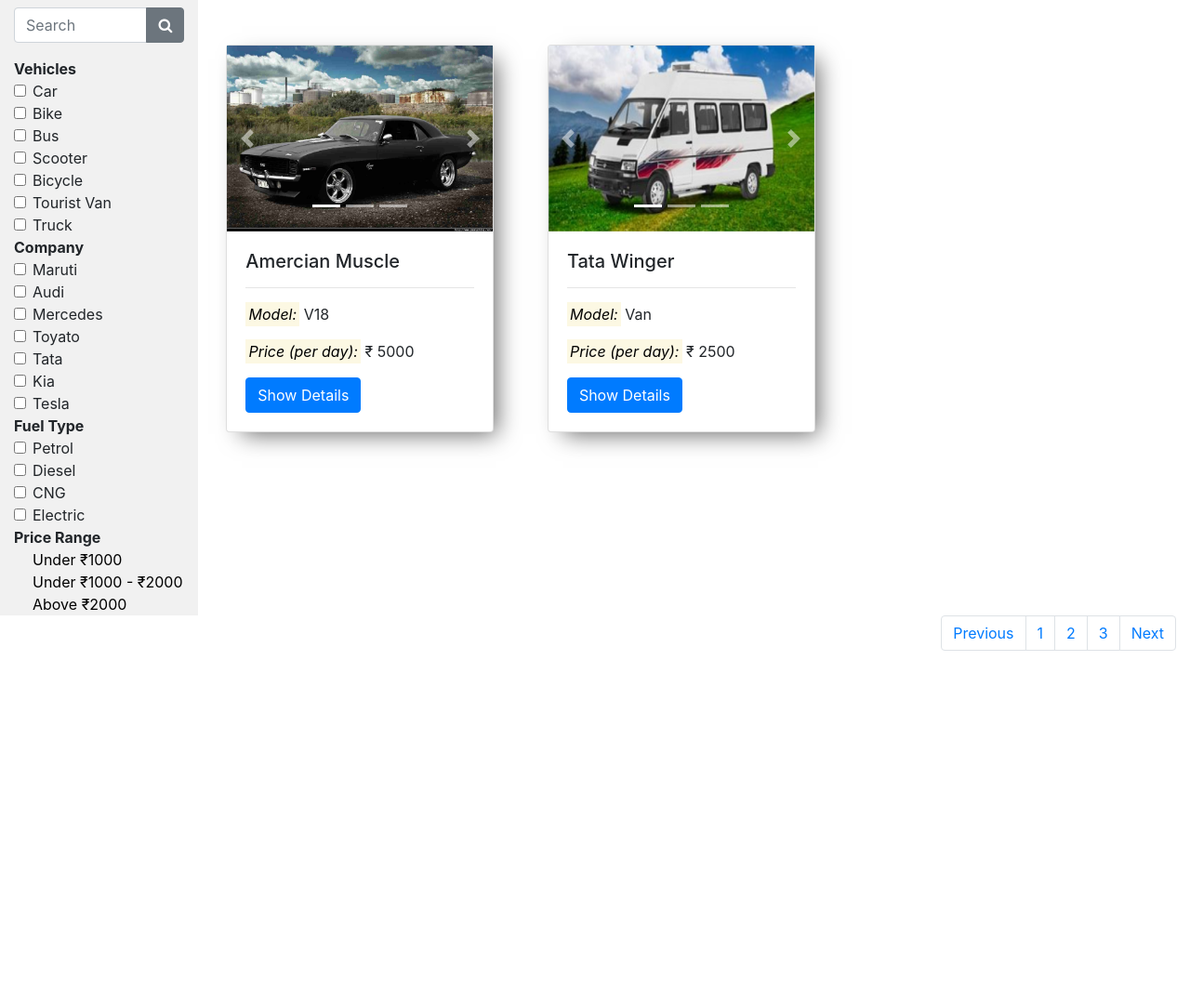
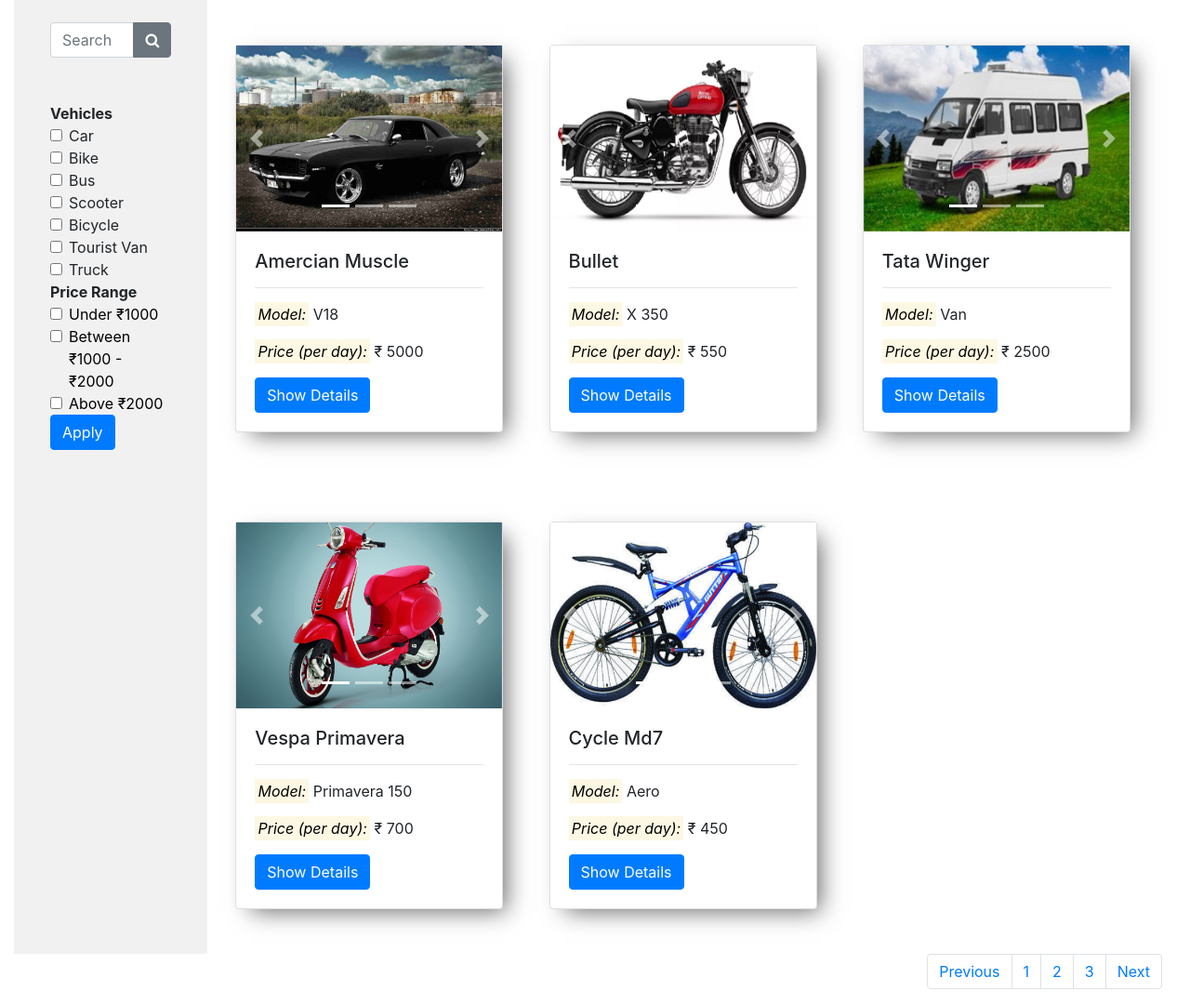
Before and after one commit to CoderLovely08/django-vehicle-renting, a Django app: page /FilterVehicle/ in a window 1280 px wide. Shown: the part 66-1146 px from the top of the page at 93% size. Before the commit the page ends 766 px from the top, so only its background shows below. Run offline with Django 3.2, Linux system fonts and the light colour scheme; data comes from the database, SQL or seed files in the repository; some libraries are stand-ins or nearby versions.

Commit message:
final commit

```diff
--- a/VehicleRentingSystem/CustomerHome/templates/Home.html
+++ b/VehicleRentingSystem/CustomerHome/templates/Home.html
@@ -6,6 +6,10 @@
 <head>
     <meta charset="UTF-8" />
     <title>{% block title %}Home {% endblock %}</title>
+    <link rel="stylesheet"
+        href="https://cdnjs.cloudflare.com/ajax/libs/bootstrap-select/1.12.2/css/bootstrap-select.min.css" />
+    <link href="https://maxcdn.bootstrapcdn.com/bootstrap/3.3.5/css/bootstrap.min.css" rel="stylesheet" />
+    <link href="http://code.jquery.com/ui/1.12.1/themes/base/jquery-ui.css" rel="stylesheet" />
 </head>
 
 <body>
--- a/VehicleRentingSystem/CustomerHome/templates/LoggedinBase.html
+++ b/VehicleRentingSystem/CustomerHome/templates/LoggedinBase.html
@@ -8,7 +8,8 @@
     <meta name="viewport" content="width=device-width, initial-scale=1, shrink-to-fit=no">
 
     <!-- Bootstrap CSS -->
-    <link rel="stylesheet" href="https://maxcdn.bootstrapcdn.com/bootstrap/4.0.0/css/bootstrap.min.css" integrity="sha384-Gn5384xqQ1aoWXA+058RXPxPg6fy4IWvTNh0E263XmFcJlSAwiGgFAW/dAiS6JXm" crossorigin="anonymous">
+    <link rel="stylesheet" href="https://maxcdn.bootstrapcdn.com/bootstrap/4.0.0/css/bootstrap.min.css"
+        integrity="sha384-Gn5384xqQ1aoWXA+058RXPxPg6fy4IWvTNh0E263XmFcJlSAwiGgFAW/dAiS6JXm" crossorigin="anonymous">
 
     <!-- fontawesome -->
     <link rel="stylesheet" href="https://cdnjs.cloudflare.com/ajax/libs/font-awesome/4.7.0/css/font-awesome.min.css">
@@ -23,9 +24,11 @@
 </head>
 
 <body>
-    <nav class="navbar sticky-top navbar-expand-lg navbar-dark bg-dark" style="font-size: larger;" aria-label="" aria-labbelledby="">
+    <nav class="navbar sticky-top navbar-expand-lg navbar-dark bg-dark" style="font-size: larger;" aria-label=""
+        aria-labbelledby="">
         <a href="/Home"><img class="navbar-brand" src="{% static 'img/Logos/Trial3Logo.png' %}" height="50"></a>
-        <button class="navbar-toggler" type="button" data-toggle="collapse" data-target="#navbarSupportedContent" aria-controls="navbarSupportedContent" aria-expanded="false" aria-label="Toggle navigation">
+        <button class="navbar-toggler" type="button" data-toggle="collapse" data-target="#navbarSupportedContent"
+            aria-controls="navbarSupportedContent" aria-expanded="false" aria-label="Toggle navigation">
             <span class="navbar-toggler-icon"></span>
         </button>
 
@@ -62,110 +65,80 @@
     <!-- Side bar -->
 
     <div class="container-fluid">
+        <div class="container-fluid">
             <div class="row">
                 <div class="col-sm-2" style="height: auto; background-color: #f1f1f1;" id="demo">
                     <div class="row">
+                        <form action="/VehicleSearch/" class="px-4 py-3" method="post" enctype="multipart/form-data">
+                            {% csrf_token %}
                             <div class="col-sm mt-2">
                                 <label class="sr-only" for="inlineFormInputGroup">Search</label>
                                 <div class="input-group mb-2">
-                            <input type="search" class="form-control" id="inlineFormInputGroup" placeholder="Search">
+                                    <input type="search" class="form-control" id="inlineFormInputGroup" placeholder="Search"
+                                        name="vehicleType">
                                     <div class="input-group-append">
-                                <button class="btn btn-secondary" type="button"><i class="fa fa-search"></i></button>
+                                        <button class="btn btn-secondary" type="submit"><i
+                                                class="fa fa-search"></i></button>
                                     </div>
                                 </div>
                             </div>
+                        </form>
                     </div>
                     <div class="row">
                         <div class="col-sm mt-2">
-                        <form>
+                            <form action="/FilterVehicle/" class="px-4 py-3" method="post" enctype="multipart/form-data">
+                                {% csrf_token %}
                                 <strong>Vehicles</strong>
                                 <div class="form-check">
-                                <input type="checkbox" class="form-check-input" id="Car">
-                                <label class="form-check-label" for="Car">Car</label>
+                                    <input type="checkbox" class="form-check-input" id="Car" name="car">
+                                    <label class="form-check-label" for="Car" >Car</label>
                                 </div>
                                 <div class="form-check">
-                                <input type="checkbox" class="form-check-input" id="Bike">
-                                <label class="form-check-label" for="Bike">Bike</label>
+                                    <input type="checkbox" class="form-check-input" name="bike" id="Bike">
+                                    <label class="form-check-label" for="Bike" >Bike</label>
                                 </div>
                                 <div class="form-check">
-                                <input type="checkbox" class="form-check-input" id="Bus">
-                                <label class="form-check-label" for="Bus">Bus</label>
+                                    <input type="checkbox" class="form-check-input" name="bus" id="Bus">
+                                    <label class="form-check-label" for="Bus" >Bus</label>
                                 </div>
                                 <div class="form-check">
-                                <input type="checkbox" class="form-check-input" id="Scooter">
-                                <label class="form-check-label" for="Scooter">Scooter</label>
+                                    <input type="checkbox" class="form-check-input" id="Scooter" name="scooter">
+                                    <label class="form-check-label" for="Scooter" name="scooter">Scooter</label>
                                 </div>
                                 <div class="form-check">
-                                <input type="checkbox" class="form-check-input" id="Bicycle">
-                                <label class="form-check-label" for="Bicycle">Bicycle</label>
+                                    <input type="checkbox" class="form-check-input" id="Bicycle" name="cycle">
+                                    <label class="form-check-label" for="Bicycle" name="cycle">Bicycle</label>
                                 </div>
                                 <div class="form-check">
-                                <input type="checkbox" class="form-check-input" id="TouristVan">
-                                <label class="form-check-label" for="TouristVan">Tourist Van</label>
+                                    <input type="checkbox" class="form-check-input" id="TouristVan" name="van">
+                                    <label class="form-check-label" for="TouristVan" name="van">Tourist Van</label>
                                 </div>
                                 <div class="form-check">
-                                <input type="checkbox" class="form-check-input" id="Truck">
+                                    <input type="checkbox" class="form-check-input" id="Truck" name="truck">
                                     <label class="form-check-label" for="Truck">Truck</label>
                                 </div>
 
 
-                            <strong>Company</strong>
-                            <div class="form-check">
-                                <input type="checkbox" class="form-check-input" id="Maruti">
-                                <label class="form-check-label" for="Maruti">Maruti</label>
-                            </div>
-                            <div class="form-check">
-                                <input type="checkbox" class="form-check-input" id="Audi">
-                                <label class="form-check-label" for="Audi">Audi</label>
-                            </div>
-                            <div class="form-check">
-                                <input type="checkbox" class="form-check-input" id="Mercedes">
-                                <label class="form-check-label" for="Mercedes">Mercedes</label>
-                            </div>
-                            <div class="form-check">
-                                <input type="checkbox" class="form-check-input" id="Toyato">
-                                <label class="form-check-label" for="Toyato">Toyato</label>
-                            </div>
-                            <div class="form-check">
-                                <input type="checkbox" class="form-check-input" id="Tata">
-                                <label class="form-check-label" for="Tata">Tata</label>
-                            </div>
-                            <div class="form-check">
-                                <input type="checkbox" class="form-check-input" id="Kia">
-                                <label class="form-check-label" for="Kia">Kia</label>
-                            </div>
-                            <div class="form-check">
-                                <input type="checkbox" class="form-check-input" id="Tesla">
-                                <label class="form-check-label" for="Tesla">Tesla</label>
-                            </div>
-
-                            <strong>Fuel Type</strong>
-                            <div class="form-check">
-                                <input type="checkbox" class="form-check-input" id="Petrol">
-                                <label class="form-check-label" for="Petrol">Petrol</label>
-                            </div>
-                            <div class="form-check">
-                                <input type="checkbox" class="form-check-input" id="Diesel">
-                                <label class="form-check-label" for="Diesel">Diesel</label>
-                            </div>
-                            <div class="form-check">
-                                <input type="checkbox" class="form-check-input" id="CNG">
-                                <label class="form-check-label" for="CNG">CNG</label>
-                            </div>
-                            <div class="form-check">
-                                <input type="checkbox" class="form-check-input" id="Electric">
-                                <label class="form-check-label" for="Electric">Electric</label>
-                            </div>
 
                                 <strong>Price Range</strong>
                                 <div class="form-check">
                                     <a href="#" style="color: black;">
-                                    <label class="form-check-label justify-content-end" for="price" style="cursor: pointer;" onMouseOver="this.style.color='tomato'" onMouseOut="this.style.color='black'">Under ₹1000</label>
-                                    <label class="form-check-label justify-content-end" for="price" style="cursor: pointer;" onMouseOver="this.style.color='tomato'" onMouseOut="this.style.color='black'">Under ₹1000 - ₹2000</label>
-                                    <label class="form-check-label justify-content-end" for="price" style="cursor: pointer;" onMouseOver="this.style.color='tomato'" onMouseOut="this.style.color='black'">Above ₹2000</label>
+                                        <input type="checkbox" class="form-check-input" id="under1000" name="under1000">
+                                        <label class="form-check-label justify-content-end" for="price"
+                                            style="cursor: pointer;" onMouseOver="this.style.color='tomato'"
+                                            onMouseOut="this.style.color='black'">Under ₹1000</label>
+                                        <br>
+                                        <input type="checkbox" class="form-check-input" id="above1000" name="range1-2000">
+                                        <label class="form-check-label justify-content-end" for="price"
+                                        style="cursor: pointer;" onMouseOver="this.style.color='tomato'"
+                                        onMouseOut="this.style.color='black'">Between ₹1000 - ₹2000</label>
+                                        <input type="checkbox" class="form-check-input" id="above2000" name="above2000">
+                                        <label class="form-check-label justify-content-end" for="price"
+                                            style="cursor: pointer;" onMouseOver="this.style.color='tomato'"
+                                            onMouseOut="this.style.color='black'">Above ₹2000</label>
                                     </a>
                                 </div>
-
+                                <input type="submit" value="Apply" class="btn btn-primary" />
                             </form>
                         </div>
                     </div>
@@ -196,9 +169,15 @@
 
     <!-- Optional JavaScript -->
     <!-- jQuery first, then Popper.js, then Bootstrap JS -->
-    <script src="https://code.jquery.com/jquery-3.2.1.slim.min.js " integrity="sha384-KJ3o2DKtIkvYIK3UENzmM7KCkRr/rE9/Qpg6aAZGJwFDMVNA/GpGFF93hXpG5KkN " crossorigin="anonymous "></script>
-    <script src="https://cdnjs.cloudflare.com/ajax/libs/popper.js/1.12.9/umd/popper.min.js " integrity="sha384-ApNbgh9B+Y1QKtv3Rn7W3mgPxhU9K/ScQsAP7hUibX39j7fakFPskvXusvfa0b4Q " crossorigin="anonymous "></script>
-    <script src="https://maxcdn.bootstrapcdn.com/bootstrap/4.0.0/js/bootstrap.min.js " integrity="sha384-JZR6Spejh4U02d8jOt6vLEHfe/JQGiRRSQQxSfFWpi1MquVdAyjUar5+76PVCmYl " crossorigin="anonymous "></script>
+    <script src="https://code.jquery.com/jquery-3.2.1.slim.min.js "
+        integrity="sha384-KJ3o2DKtIkvYIK3UENzmM7KCkRr/rE9/Qpg6aAZGJwFDMVNA/GpGFF93hXpG5KkN "
+        crossorigin="anonymous "></script>
+    <script src="https://cdnjs.cloudflare.com/ajax/libs/popper.js/1.12.9/umd/popper.min.js "
+        integrity="sha384-ApNbgh9B+Y1QKtv3Rn7W3mgPxhU9K/ScQsAP7hUibX39j7fakFPskvXusvfa0b4Q "
+        crossorigin="anonymous "></script>
+    <script src="https://maxcdn.bootstrapcdn.com/bootstrap/4.0.0/js/bootstrap.min.js "
+        integrity="sha384-JZR6Spejh4U02d8jOt6vLEHfe/JQGiRRSQQxSfFWpi1MquVdAyjUar5+76PVCmYl "
+        crossorigin="anonymous "></script>
 </body>
 
 </html>
--- a/VehicleRentingSystem/CustomerHome/views.py
+++ b/VehicleRentingSystem/CustomerHome/views.py
@@ -80,17 +80,41 @@
         return render(request,'SignIn.html',{'Message':Message})
 
 def FilterVehicle(request):
-    if request.POST.get('under1000',''):
-        result_vehicles=Vehicle.objects.filter(Vehicle_price__lte=1000)
-    elif request.POST.get('range1-2000',''):
-        result_vehicles=Vehicle.objects.filter(Vehicle_price__range=[1000,2000])
-    else: result_vehicles=Vehicle.objects.filter(Vehicle_price__gte=2000)
-    return render(request,'Home.html',{'vehicle':result_vehicles})
+    try:
+        if request.POST.get('under1000',''):
+            result_vehicles=Vehicle.objects.filter(Vehicle_price__lte=1000)
+        if request.POST.get('range1-2000',''):
+            result_vehicles=Vehicle.objects.filter(Vehicle_price__range=[1000,2000])
+        if request.POST.get('above2000',''):
+            result_vehicles=Vehicle.objects.filter(Vehicle_price__gte=2000)
+
+        if request.POST.get('car',''):
+            print('carn section')
+            result_vehicles=Vehicle.objects.filter(Vehicle_type='Car')
+
+        if request.POST.get('bike',''):
+            result_vehicles=Vehicle.objects.filter(Vehicle_type='Bike')
+
+        if request.POST.get('van',''):
+            result_vehicles=Vehicle.objects.filter(Vehicle_type='Tourist Van')
+
+        if request.POST.get('cycle',''):
+            result_vehicles=Vehicle.objects.filter(Vehicle_type='Bicycle')
+
+        if request.POST.get('scooter',''):
+            result_vehicles=Vehicle.objects.filter(Vehicle_type='Scooter')
+        # result_vehicles=result_vehicles1 | result_vehicles2
+        return render(request,'Home.html',{'vehicle':result_vehicles})
+    except:
+        print('here')
+        result_vehicles=Vehicle.objects.all()
+        return render(request,'Home.html',{'vehicle':result_vehicles})
 
 
 def VehicleSearch(request):
     if request.POST:
         searchValue=request.POST.get('vehicleType','')
+        print(searchValue)
         result_vehicles=Vehicle.objects.filter(Vehicle_type=searchValue)
         return render(request,'Home.html',{'vehicle':result_vehicles})
 
```
Also changed, not shown: VehicleRentingSystem/CustomerHome/templates/base.html (+68 -64 lines). Lines whose indentation alone changed are shown as unchanged.
